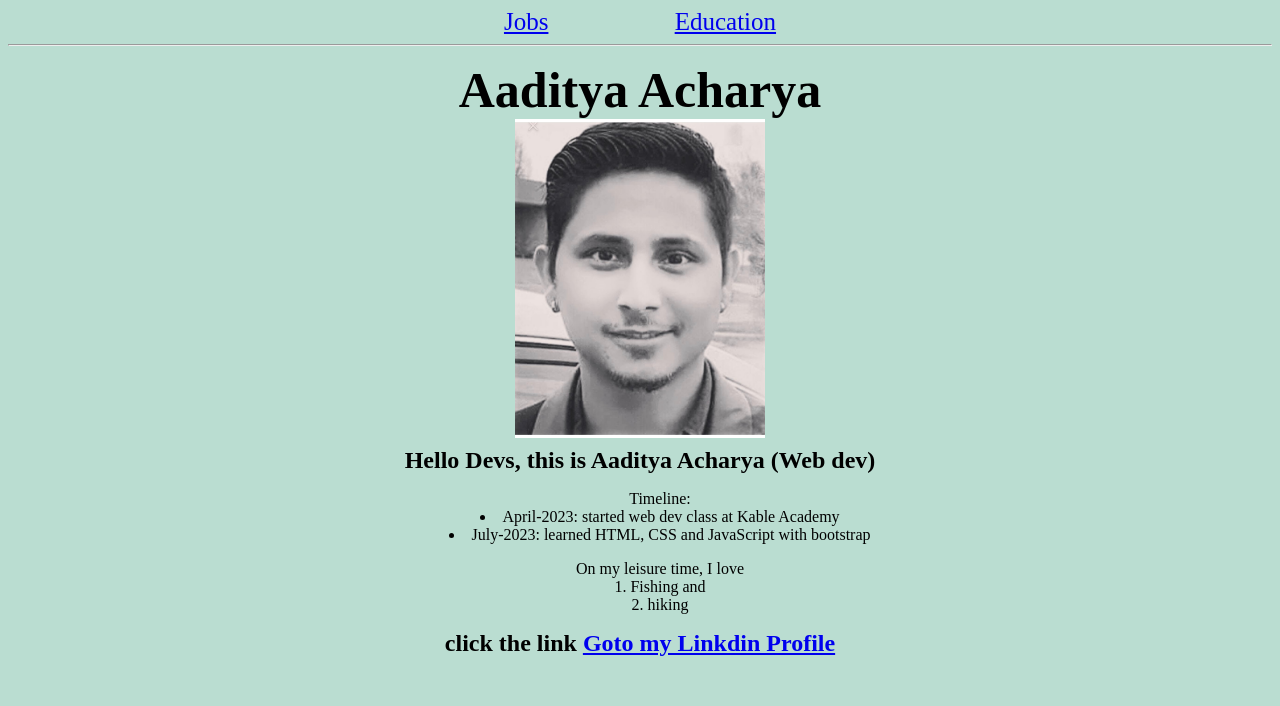
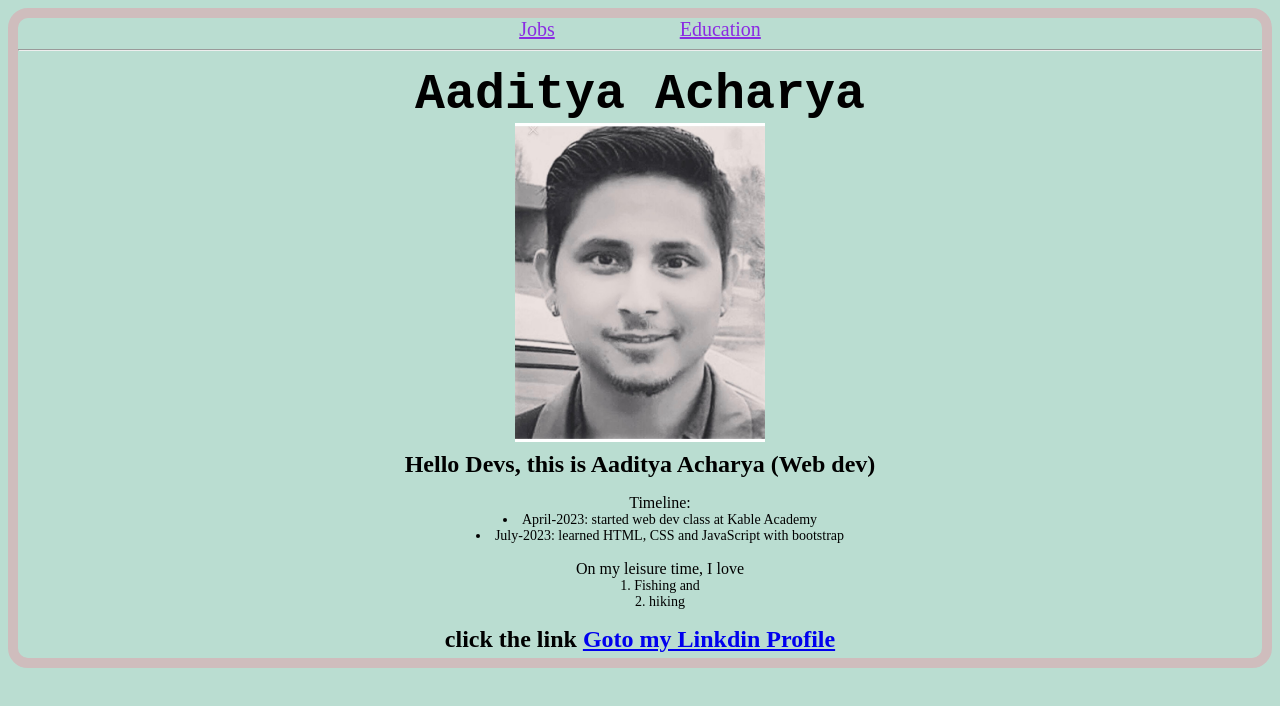
Before and after one commit to Aadityaa203/AboutMePage, a plain HTML site: page index.html in a window 1280 px wide. Drawn offline with Linux system fonts and the light colour scheme.

Commit message:
modified some styles, with border and hover

```diff
--- a/index.css
+++ b/index.css
@@ -1,10 +1,13 @@
 body {
   text-align: center;
   background-color: rgb(186, 221, 209);
+  border: 10px solid rgb(207, 189, 189);
+  border-radius: 20px;
 }
 h1 {
   font-size: 50px;
   margin: 15px 0 0 0;
+  font-family: "Source Code Pro", monospace;
 }
 h2 {
   margin: 5px;
@@ -24,9 +27,19 @@ ol {
   list-style-position: inside;
 }
 .a {
+  font-size: 20px;
+  width: 100%;
+}
+.a:hover {
   font-size: 25px;
-  width: 100%;
 }
 .links {
   margin: 30px 60px 30px 60px;
+  color: blueviolet;
 }
+.links:hover {
+  color: rgb(106, 173, 65);
+}
+li {
+  font-size: 14px;
+}
```
